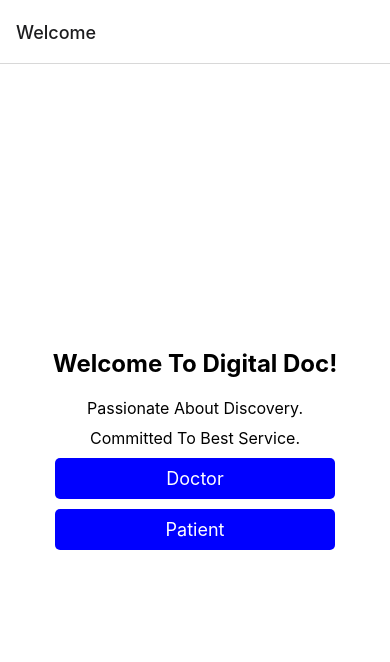
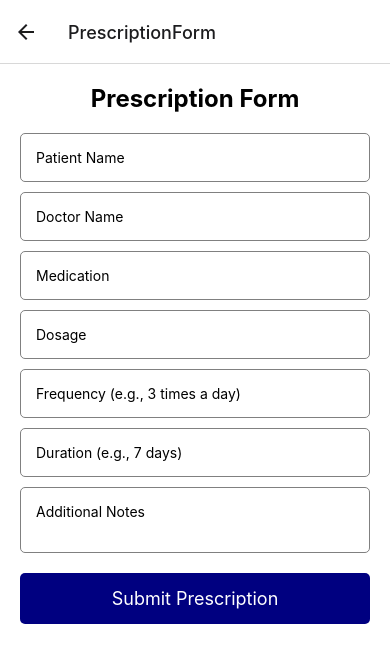
Before and after one commit to ManjurulDev/digital-doc, a React Native app: screen /PrescriptionForm in a window 390 px wide. Shown: the top 662 px of the page. Built offline with nearby package versions, Linux system fonts and the light colour scheme.

Commit message:
Prescription form added

```diff
--- a/App.js
+++ b/App.js
@@ -9,6 +9,7 @@ import DoctorLogin from './src/DoctorLogin';
 import PatientLoginPage from './src/PatientLogin';
 import PatientDashboard from './src/PatientDashboard';
 import PatientRegistration from './src/PatientRegistration';
+import PrescriptionForm from './src/PrescriptionForm';
 
 const Stack = createNativeStackNavigator();
 export default function App() {
@@ -26,6 +27,7 @@ export default function App() {
           name="PatientRegistration"
           component={PatientRegistration}
         />
+        <Stack.Screen name={'PrescriptionForm'} component={PrescriptionForm} />
       </Stack.Navigator>
     </NavigationContainer>
   );
--- /dev/null
+++ b/src/PrescriptionForm.js
@@ -0,0 +1,119 @@
+import React, {useState} from 'react';
+import {
+  StyleSheet,
+  Text,
+  TextInput,
+  TouchableOpacity,
+  ScrollView,
+} from 'react-native';
+
+const PrescriptionForm = () => {
+  const [patientName, setPatientName] = useState('');
+  const [doctorName, setDoctorName] = useState('');
+  const [medication, setMedication] = useState('');
+  const [dosage, setDosage] = useState('');
+  const [frequency, setFrequency] = useState('');
+  const [duration, setDuration] = useState('');
+  const [additionalNotes, setAdditionalNotes] = useState('');
+
+  const handleSubmit = () => {
+    // Implement submission logic
+    console.log('Prescription Details:', {
+      patientName,
+      doctorName,
+      medication,
+      dosage,
+      frequency,
+      duration,
+      additionalNotes,
+    });
+  };
+
+  return (
+    <ScrollView style={styles.container}>
+      <Text style={styles.header}>Prescription Form</Text>
+      <TextInput
+        style={styles.input}
+        placeholder="Patient Name"
+        onChangeText={setPatientName}
+        value={patientName}
+      />
+      <TextInput
+        style={styles.input}
+        placeholder="Doctor Name"
+        onChangeText={setDoctorName}
+        value={doctorName}
+      />
+      <TextInput
+        style={styles.input}
+        placeholder="Medication"
+        onChangeText={setMedication}
+        value={medication}
+      />
+      <TextInput
+        style={styles.input}
+        placeholder="Dosage"
+        onChangeText={setDosage}
+        value={dosage}
+      />
+      <TextInput
+        style={styles.input}
+        placeholder="Frequency (e.g., 3 times a day)"
+        onChangeText={setFrequency}
+        value={frequency}
+      />
+      <TextInput
+        style={styles.input}
+        placeholder="Duration (e.g., 7 days)"
+        onChangeText={setDuration}
+        value={duration}
+      />
+      <TextInput
+        style={styles.input}
+        placeholder="Additional Notes"
+        onChangeText={setAdditionalNotes}
+        value={additionalNotes}
+        multiline
+      />
+      <TouchableOpacity style={styles.submitButton} onPress={handleSubmit}>
+        <Text style={styles.submitButtonText}>Submit Prescription</Text>
+      </TouchableOpacity>
+    </ScrollView>
+  );
+};
+
+const styles = StyleSheet.create({
+  container: {
+    flex: 1,
+    padding: 20,
+    backgroundColor: '#fff',
+  },
+  header: {
+    fontSize: 24,
+    fontWeight: 'bold',
+    marginBottom: 20,
+    textAlign: 'center',
+  },
+  input: {
+    width: '100%',
+    borderWidth: 1,
+    borderColor: 'gray',
+    borderRadius: 5,
+    padding: 15,
+    marginBottom: 10,
+  },
+  submitButton: {
+    width: '100%',
+    padding: 15,
+    backgroundColor: 'navy',
+    borderRadius: 5,
+    alignItems: 'center',
+    marginTop: 10,
+  },
+  submitButtonText: {
+    color: 'white',
+    fontSize: 18,
+  },
+});
+
+export default PrescriptionForm;
```
